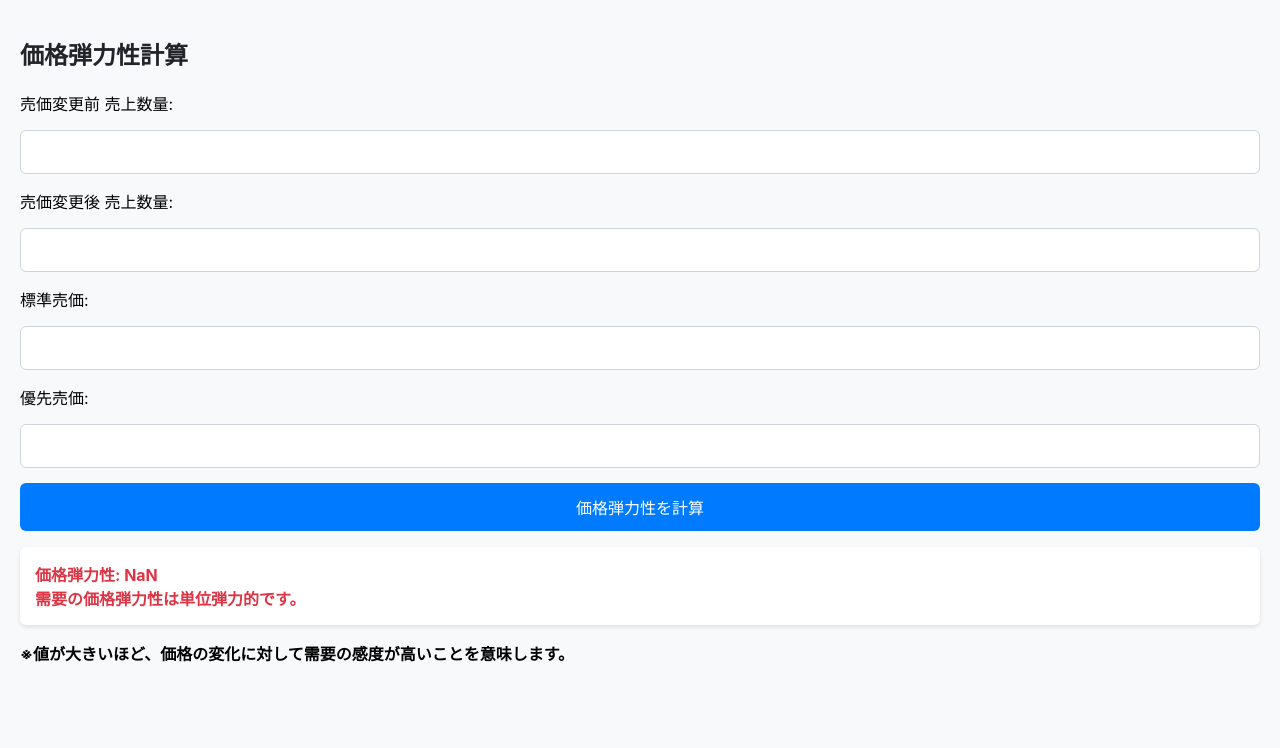
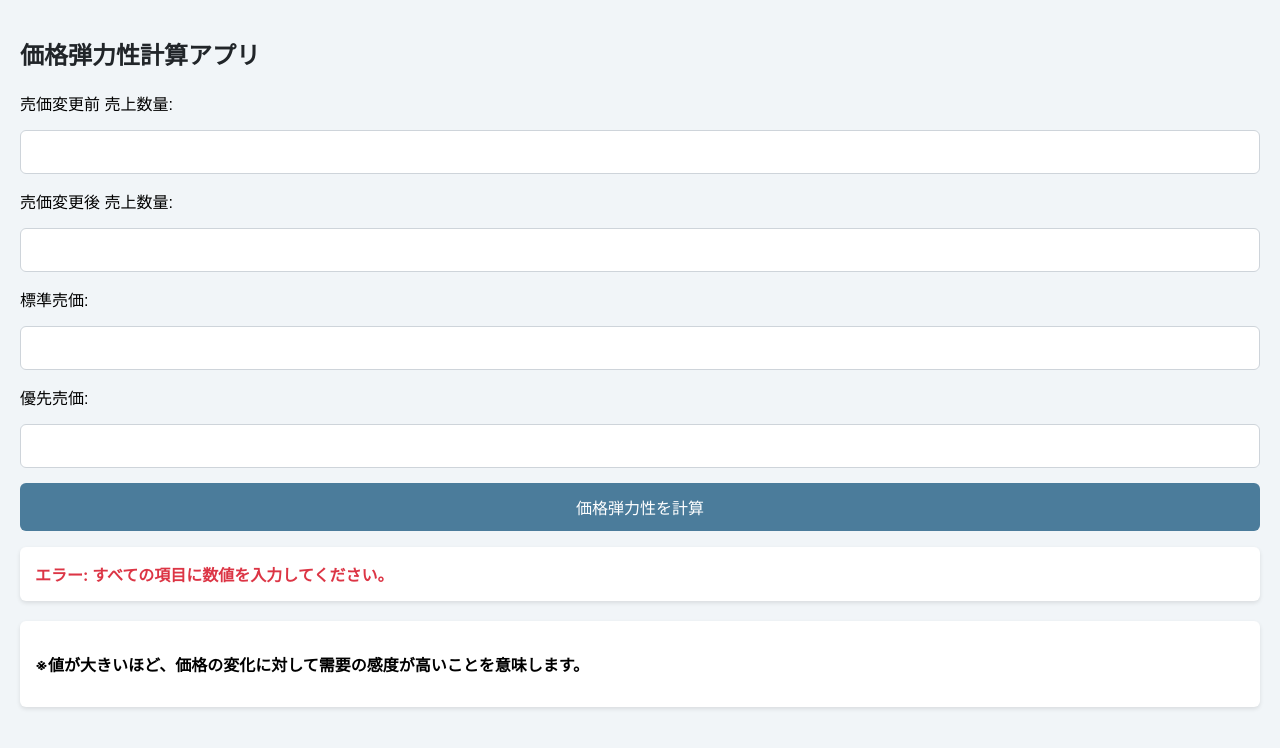
Before and after one commit to soan4/price-elasticity-app, a plain HTML site: page index.html in a window 1280 px wide. Both pictures are taken after a click on the button "価格弾力性を計算". Drawn offline with Linux system fonts and the light colour scheme; a web font is replaced by a local one.

Commit message:
index.html を更新

```diff
--- a/index.html
+++ b/index.html
@@ -1,249 +1,139 @@
 <!DOCTYPE html>
-
 <html lang="ja">
-
 <head>
-
   <meta charset="UTF-8">
-
   <meta name="viewport" content="width=device-width, initial-scale=1.0, user-scalable=no">
-
-  <meta name="theme-color" content="#007bff">
-
+  <meta name="theme-color" content="#00A651">
   <meta name="apple-mobile-web-app-capable" content="yes">
-
   <meta name="apple-mobile-web-app-status-bar-style" content="black-translucent">
-
   <meta name="apple-mobile-web-app-title" content="価格弾力性">
-
   <title>価格弾力性計算アプリ</title>
-
-  <link rel="manifest" href="manifest.json">
-
-  <link rel="icon" href="icon.svg">
-
-  <link rel="apple-touch-icon" href="icon.svg">
-
+  <link href="https://fonts.googleapis.com/css2?family=BIZ+UDPGothic:wght@400;700&display=swap" rel="stylesheet">
   <style>
-
     * {
-
       -webkit-tap-highlight-color: transparent;
-
     }
-
     body {
-
-      font-family: -apple-system, BlinkMacSystemFont, 'メイリオ', Meiryo, sans-serif;
-
+      font-family: 'BIZ UDPGothic', -apple-system, BlinkMacSystemFont, 'メイリオ', Meiryo, sans-serif;
       max-width: 100%;
-
       margin: 0 auto;
-
       padding: 20px;
-
-      background-color: #f8f9fa;
-
+      background-color: #f1f5f8;
     }
-
     label, input, button {
-
       display: block;
-
       margin-bottom: 15px;
-
       width: 100%;
-
       box-sizing: border-box;
-
+      font-family: 'BIZ UDPGothic', sans-serif;
     }
-
     input[type="number"] {
-
       padding: 12px;
-
       font-size: 16px;
-
       border: 1px solid #ced4da;
-
       border-radius: 6px;
-
       appearance: none;
-
       -webkit-appearance: none;
-
+      background-color: white;
     }
-
     button {
-
       padding: 12px;
-
       font-size: 16px;
-
-      background-color: #007bff;
-
+      background-color: #4b7c9b;
       color: white;
-
       border: none;
-
       border-radius: 6px;
-
       cursor: pointer;
-
       touch-action: manipulation;
-
     }
-
     button:active {
-
-      background-color: #0056b3;
-
+      background-color: #3a6075;
     }
-
     .result-text {
-
       color: #dc3545;
-
       padding: 15px;
-
       background-color: white;
-
       border-radius: 6px;
-
       box-shadow: 0 2px 4px rgba(0,0,0,0.1);
-
     }
-
     h1 {
-
       font-size: 24px;
-
       margin-bottom: 20px;
-
       color: #212529;
-
     }
-
+    #calculation {
+      background-color: white;
+      padding: 15px;
+      border-radius: 6px;
+      box-shadow: 0 2px 4px rgba(0,0,0,0.1);
+      margin-top: 20px;
+    }
   </style>
-
 </head>
-
 <body>
-
-  <h1>価格弾力性計算</h1>
-
+  <h1>価格弾力性計算アプリ</h1>
   <label for="beforeQuantity">売価変更前 売上数量:</label>
-
   <input type="number" id="beforeQuantity" required inputmode="numeric" pattern="[0-9]*">
 
-
-
   <label for="afterQuantity">売価変更後 売上数量:</label>
-
   <input type="number" id="afterQuantity" required inputmode="numeric" pattern="[0-9]*">
 
-
-
   <label for="standardPrice">標準売価:</label>
-
   <input type="number" id="standardPrice" required inputmode="numeric" pattern="[0-9]*">
 
-
-
   <label for="priorityPrice">優先売価:</label>
-
   <input type="number" id="priorityPrice" required inputmode="numeric" pattern="[0-9]*">
-
-
 
   <button onclick="calculatePriceElasticity()">価格弾力性を計算</button>
 
-
-
   <p id="result" class="result-text"></p>
 
-
-
   <div id="calculation">
-
     <p><strong>※値が大きいほど、価格の変化に対して需要の感度が高いことを意味します。</strong></p>
-
   </div>
 
+  <script>
+    function calculatePriceElasticity() {
+      try {
+        const beforeQuantity = parseFloat(document.getElementById('beforeQuantity').value);
+        const afterQuantity = parseFloat(document.getElementById('afterQuantity').value);
+        const standardPrice = parseFloat(document.getElementById('standardPrice').value);
+        const priorityPrice = parseFloat(document.getElementById('priorityPrice').value);
 
-
-  <script>
-
-    // Service Workerの登録
-
-    if ('serviceWorker' in navigator) {
-
-      window.addEventListener('load', () => {
-
-        navigator.serviceWorker.register('service-worker.js')
-
-          .then(registration => {
-
-            console.log('ServiceWorker registration successful');
-
-          })
-
-          .catch(err => {
-
-            console.log('ServiceWorker registration failed: ', err);
-
-          });
-
-      });
-
+        // 入力値のチェック
+        if (isNaN(beforeQuantity) || isNaN(afterQuantity) || isNaN(standardPrice) || isNaN(priorityPrice)) {
+          throw new Error('すべての項目に数値を入力してください。');
         }
 
-
-
-    function calculatePriceElasticity() {
-
-      const beforeQuantity = parseFloat(document.getElementById('beforeQuantity').value);
-
-      const afterQuantity = parseFloat(document.getElementById('afterQuantity').value);
-
-      const standardPrice = parseFloat(document.getElementById('standardPrice').value);
-
-      const priorityPrice = parseFloat(document.getElementById('priorityPrice').value);
-
-
+        if (beforeQuantity === 0 || standardPrice === 0) {
+          throw new Error('売価変更前の売上数量と標準売価は0以外の値を入力してください。');
+        }
 
         const quantityChangeRate = (afterQuantity - beforeQuantity) / beforeQuantity;
+        const priceChangeRate = (priorityPrice - standardPrice) / standardPrice;
 
-      const priceChangeRate = (priorityPrice - standardPrice) / standardPrice;
+        if (priceChangeRate === 0) {
+          throw new Error('標準売価と優先売価が同じ値です。');
+        }
 
         const priceElasticity = Math.abs(quantityChangeRate / priceChangeRate);
 
-
-
         const result = document.getElementById('result');
-
         result.innerHTML = `<strong>価格弾力性: ${priceElasticity.toFixed(2)}</strong><br>`;
 
-
-
         if (priceElasticity > 1) {
-
           result.innerHTML += "<strong>需要は価格弾力的です。</strong><br>価格が下がれば需要が大きく増加し、価格が上がれば需要が大きく減少します。";
-
         } else if (priceElasticity < 1) {
-
           result.innerHTML += "<strong>需要は価格非弾力的です。</strong><br>価格が変化しても需要はあまり変化しません。";
-
         } else {
-
           result.innerHTML += "<strong>需要の価格弾力性は単位弾力的です。</strong>";
-
         }
 
+      } catch (error) {
+        const result = document.getElementById('result');
+        result.innerHTML = `<strong style="color: #dc3545;">エラー: ${error.message}</strong>`;
       }
-
+    }
   </script>
-
 </body>
-
 </html>
```
Lines whose indentation alone changed are shown as unchanged.
